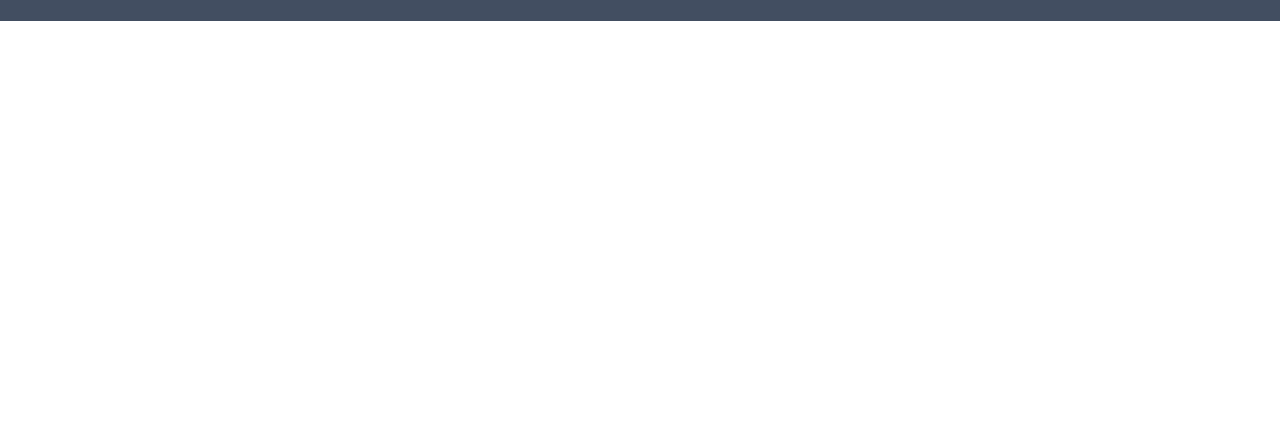
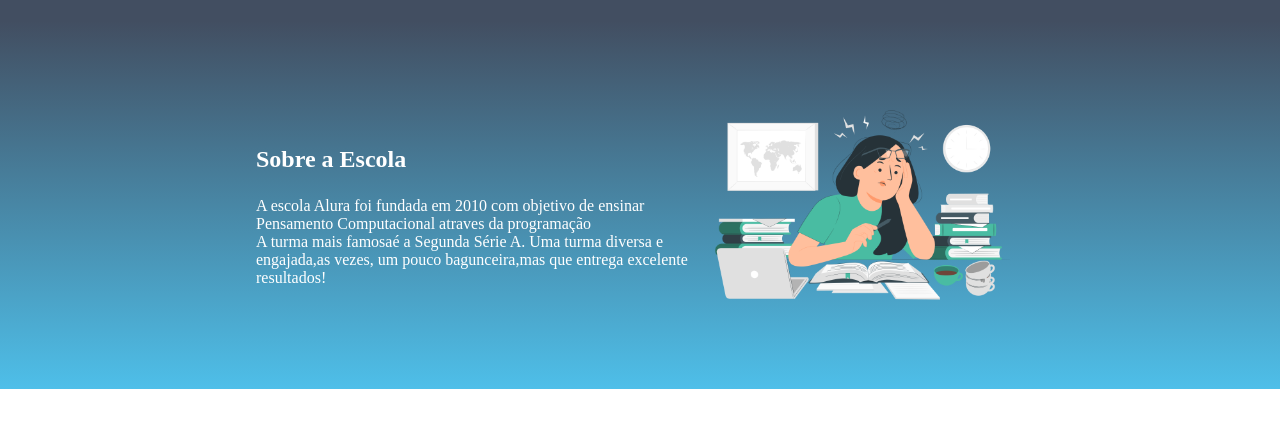
Before and after one commit to nunesgisele/site-turma-criativa, a plain HTML site: page index.html in a window 1280 px wide. Shown: the part 86-514 px from the top of the page. Drawn offline with Linux system fonts and the light colour scheme.

Commit message:
Texto inserido na página

```diff
--- a/index.html
+++ b/index.html
@@ -14,5 +14,13 @@
             <li class="cabecalho-lista-item">Estudante</li>
         </ul>
     </header>
+    <section class="escola">
+        <div class="escola-div-conteudo">
+            <h2 class="escola-titulo">Sobre a Escola</h2>
+            <p class="escola-texto-um">A escola Alura foi fundada em 2010 com objetivo de ensinar Pensamento Computacional atraves da programação</p>
+            <p class="escola-texto-dois">A turma mais famosaé a Segunda Série A. Uma turma diversa e engajada,as vezes, um pouco bagunceira,mas que entrega excelente resultados!</p>
+        </div>
+        <img class="escola-imagem"src="Student stress-pana.png" alt="aluno estudando">
+    </section>
 </body>
 </html>
--- a/style.css
+++ b/style.css
@@ -21,3 +21,25 @@
     margin: 0 16px;
     font-size: 24px;
 }
+
+.escola-imagem{
+    width: 25%;
+}
+
+.escola{
+    background-image: linear-gradient(#424E61, #4EBFE9);
+    color: white;
+    display:flex;
+    justify-content: center;
+    align-items: center;
+    padding: 24px 0;
+}
+
+.escola-div-conteudo{
+    width: 35%;
+
+}
+
+.escola-titulo{
+    padding: 24px 0;
+}
```
Also changed, not shown: Student stress-pana.png (added).
